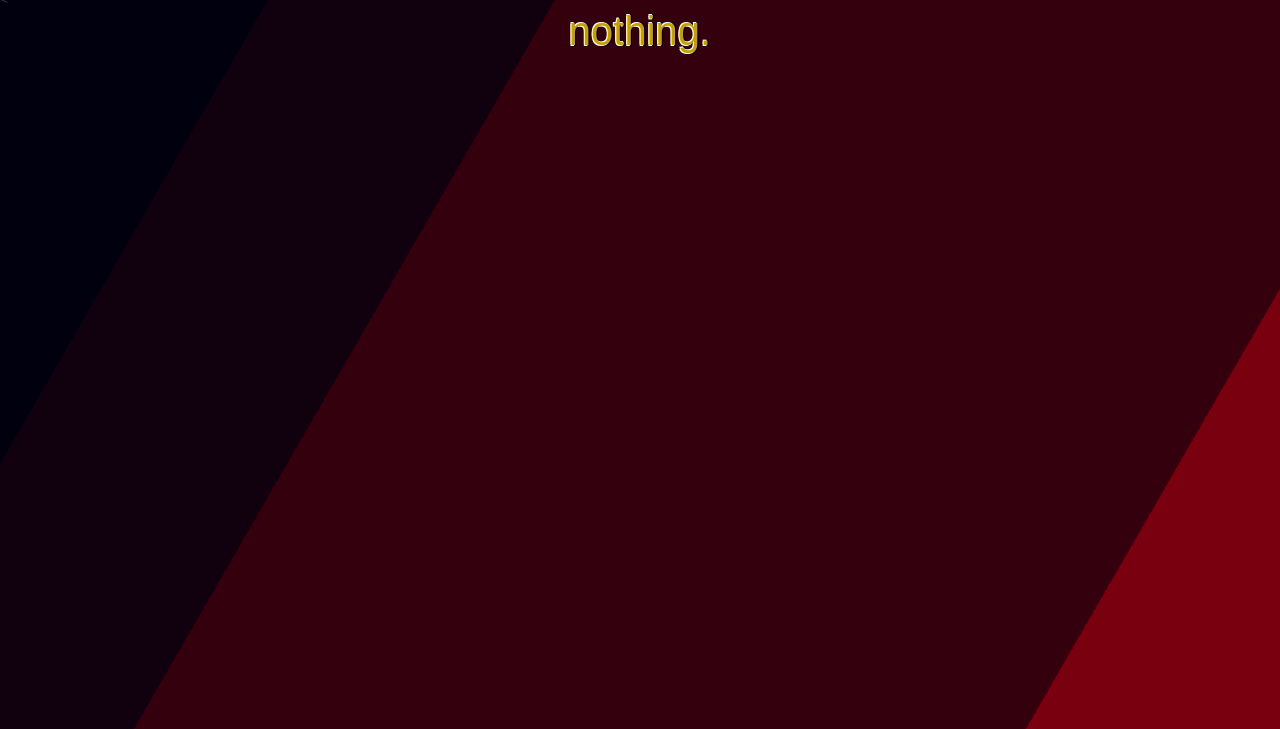
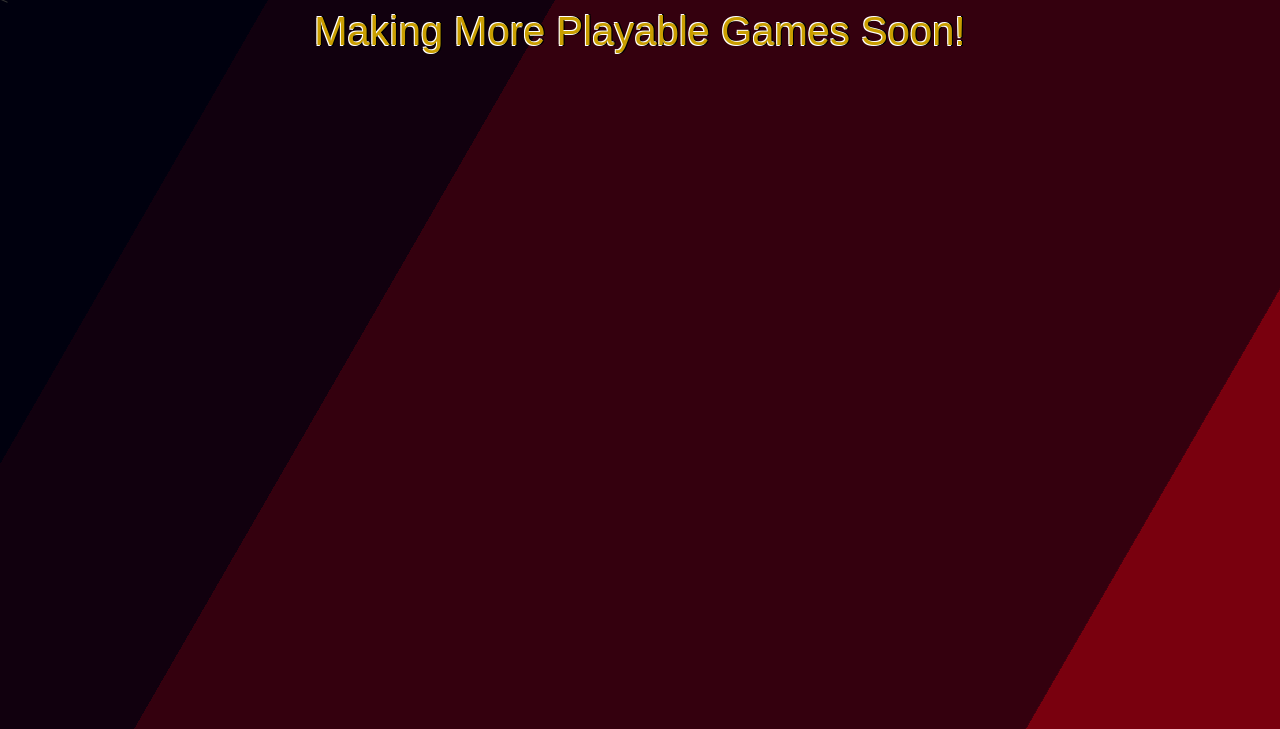
Before and after one commit to ValuxShop/valuxshop.github.io, a plain HTML site: page core-html/changeLog.html in a window 1280 px wide. Shown: the part 71-800 px from the top of the page. Drawn offline with Linux system fonts and the light colour scheme.

Commit message:
Update changeLog.html

```diff
--- a/core-html/changeLog.html
+++ b/core-html/changeLog.html
@@ -54,7 +54,7 @@ p2 {
 
     <div>
        <p1>
-nothing.
+Making More Playable Games Soon!
        </p1>
     </div>
 
```
